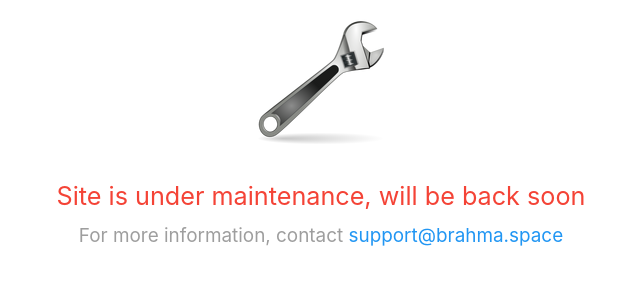
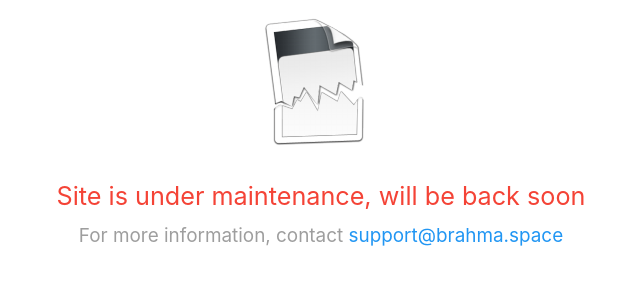
Before and after one commit to tbmc12003/ebooksLibrary, a plain HTML site: page index.html in a window 1280 px wide. Shown: the whole page, without its empty margins (319-959 px from the left). Drawn offline with nearby package versions, Linux system fonts and the light colour scheme.

Commit message:
Update index.html

```diff
--- a/index.html
+++ b/index.html
@@ -24,8 +24,8 @@
      <div class="container">
          <div class="center-block center" style="margin:2%">
              <picture>
-                 <source srcset="assets/Images/spaner.png">
-                 <img class="responsive-img" alt="" src="assets/Images/broken_Icon.png">
+                 <source srcset="assets/Images/broken_Icon.png">
+                 <img class="responsive-img" alt="" src="assets/Images/spaner.png">
                  <p class="flow-text red-text lighten-2 accent-1">
                      Site is under maintenance, will be back soon <br>
                    <small class="blue-text accent-3"><span class="grey-text">For more information, contact</span> support@brahma.space </small>
```
